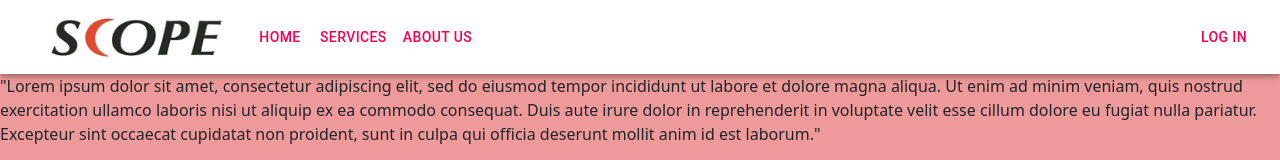
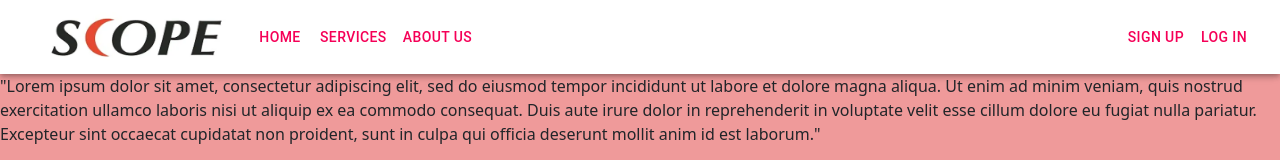
Before and after one commit to Jackyw121/calgary-scope, a React (Create React App) app: page / in a window 1280 px wide. Shown: the top 160 px of the page. Built offline with nearby package versions, Linux system fonts and the light colour scheme.

Commit message:
navbar sign up button
Made a sign up button on the navbar

```diff
--- a/src/Components/Navbar.js
+++ b/src/Components/Navbar.js
@@ -77,6 +77,11 @@ const Navbar = () => {
               </Button>
               </Link>}
           </Box>
+         <Link to="/create-account">
+        <Button color="secondary">
+          Sign up
+        </Button>
+        </Link>
         <Button color="secondary" onClick={handleOpen}>
           Log in
         </Button>
```
